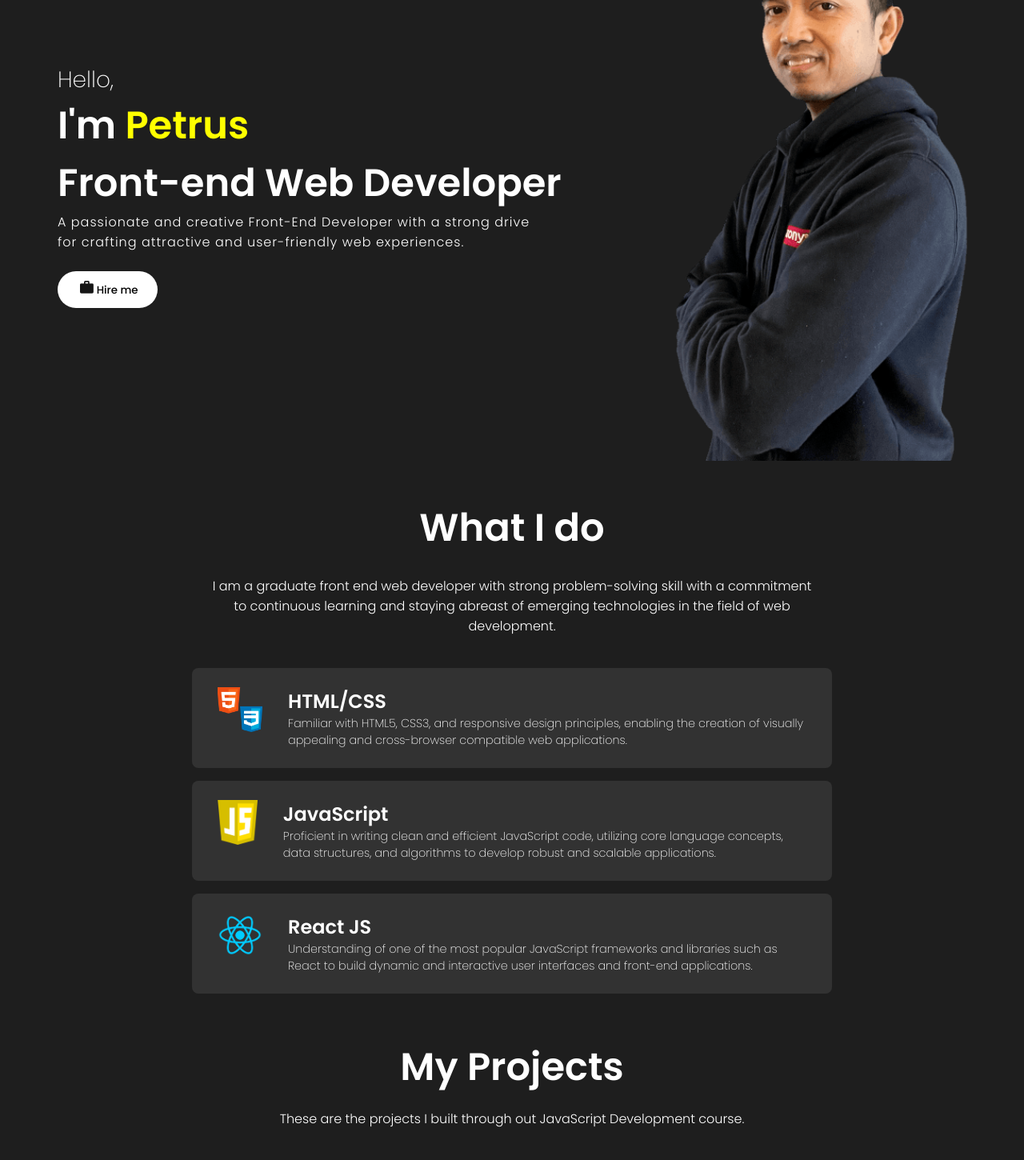
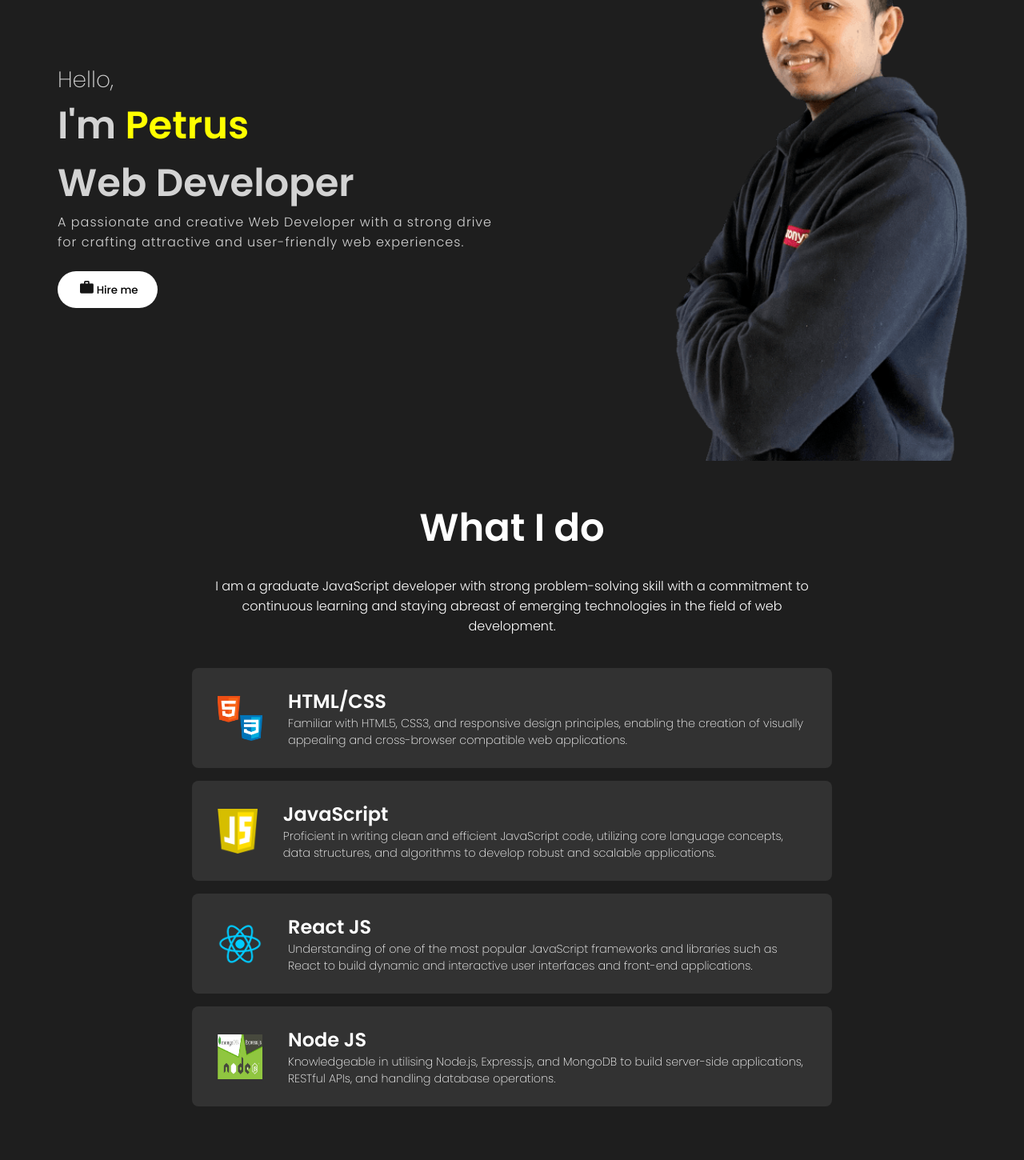
Before and after one commit to thoguy1/portfolio, a React (Create React App) app: page / in a window 1280 px wide. Shown: the part 240-1690 px from the top of the page at 80% size. Built offline with nearby package versions, Linux system fonts and the light colour scheme.

Commit message:
Add skills and mobile responsiveness

```diff
--- a/src/components/Intro/Intro.js
+++ b/src/components/Intro/Intro.js
@@ -10,8 +10,8 @@ const Intro = () => {
     <section id="intro">
       <div className="introContent">
         <span className="hello">Hello,</span>
-        <span className="introText">I'm <span className="introName">Petrus</span> <br />Front-end Web Developer</span>
-        <p className="introPara">A passionate and creative Front-End Developer with a strong drive <br />
+        <span className="introText">I'm <span className="introName">Petrus</span> <br />Web Developer</span>
+        <p className="introPara">A passionate and creative Web Developer with a strong drive <br />
         for crafting attractive and user-friendly web experiences.</p>
         <Link activeClass="active" to="contactPage" spy={true} smooth="true" offset={-50} duration={500}><button className="btn"><img src={btnImg} alt="Hire" className="btnImg"/>Hire me</button></Link>
       </div>
--- a/src/components/Intro/intro.css
+++ b/src/components/Intro/intro.css
@@ -22,6 +22,7 @@
   padding: 2rem;
   font-size: 3rem;
   font-weight: 700;
+  color: lightgray;
   display: flex;
   flex-direction: column;
   justify-content: center;
--- a/src/components/Projects/projects.css
+++ b/src/components/Projects/projects.css
@@ -67,7 +67,7 @@
   font-weight: bold;
 }
 
-@media screen and (max-width:585px) {
+@media screen and (max-width:845px) {
   .projectsImg {
     height: 12rem;
     width: 14rem;
@@ -79,3 +79,16 @@
     margin: 0.5rem 0.6rem;
   }
 }
+
+@media screen and (max-width:545px) {
+  .projectsImg {
+    height: 7rem;
+    width: 8rem;
+    margin: 0.5rem 0.6rem;
+  }
+  .projectsImg:hover {
+    height: 7.5rem;
+    width: 8.5rem;
+    margin: 0.2.5rem 0.3rem;
+  }
+}
--- a/src/components/Skills/Skills.js
+++ b/src/components/Skills/Skills.js
@@ -3,12 +3,13 @@ import './skills.css';
 import Html_css from '../../assets/html_css.png';
 import JavaScript from '../../assets/javascript.png';
 import ReactLogo from '../../assets/react.png';
+import NodeLogo from '../../assets/node.webp';
 
 function Skills() {
   return (
     <section id="skills">
       <span className="skillTitle">What I do</span>
-      <span className="skillDesc">I am a graduate front end web developer with strong problem-solving skill with a commitment to continuous learning and staying abreast of emerging technologies in the field of web development.</span>
+      <span className="skillDesc">I am a graduate JavaScript developer with strong problem-solving skill with a commitment to continuous learning and staying abreast of emerging technologies in the field of web development.</span>
       <div className="skillBars">
         <div className="skillBar">
           <img src={Html_css} alt="HTML_CSS" className="skillBarImg" />
@@ -31,6 +32,13 @@ function Skills() {
             <p>Understanding of one of the most popular JavaScript frameworks and libraries such as React to build dynamic and interactive user interfaces and front-end applications.</p>
           </div>
         </div>
+        <div className="skillBar">
+          <img src={NodeLogo} alt="Node_Express_MongoDB" className="skillBarImg" />
+          <div className="skillBarText">
+            <h2>Node JS</h2>
+            <p>Knowledgeable in utilising Node.js, Express.js, and MongoDB to build server-side applications, RESTful APIs, and handling database operations.</p>
+          </div>
+        </div>
       </div>
     </section>
   )
--- a/src/components/Skills/skills.css
+++ b/src/components/Skills/skills.css
@@ -33,6 +33,8 @@
 
 .skillBar {
   display: flex;
+  align-items: center;
+  justify-content: center;
   margin: 1rem;
   padding: 1.5rem 2rem;
   border-radius: 0.5rem;
```
Also changed, not shown: src/assets/node.webp (added), 1 other file (tests, documents, lock files or other folders).
